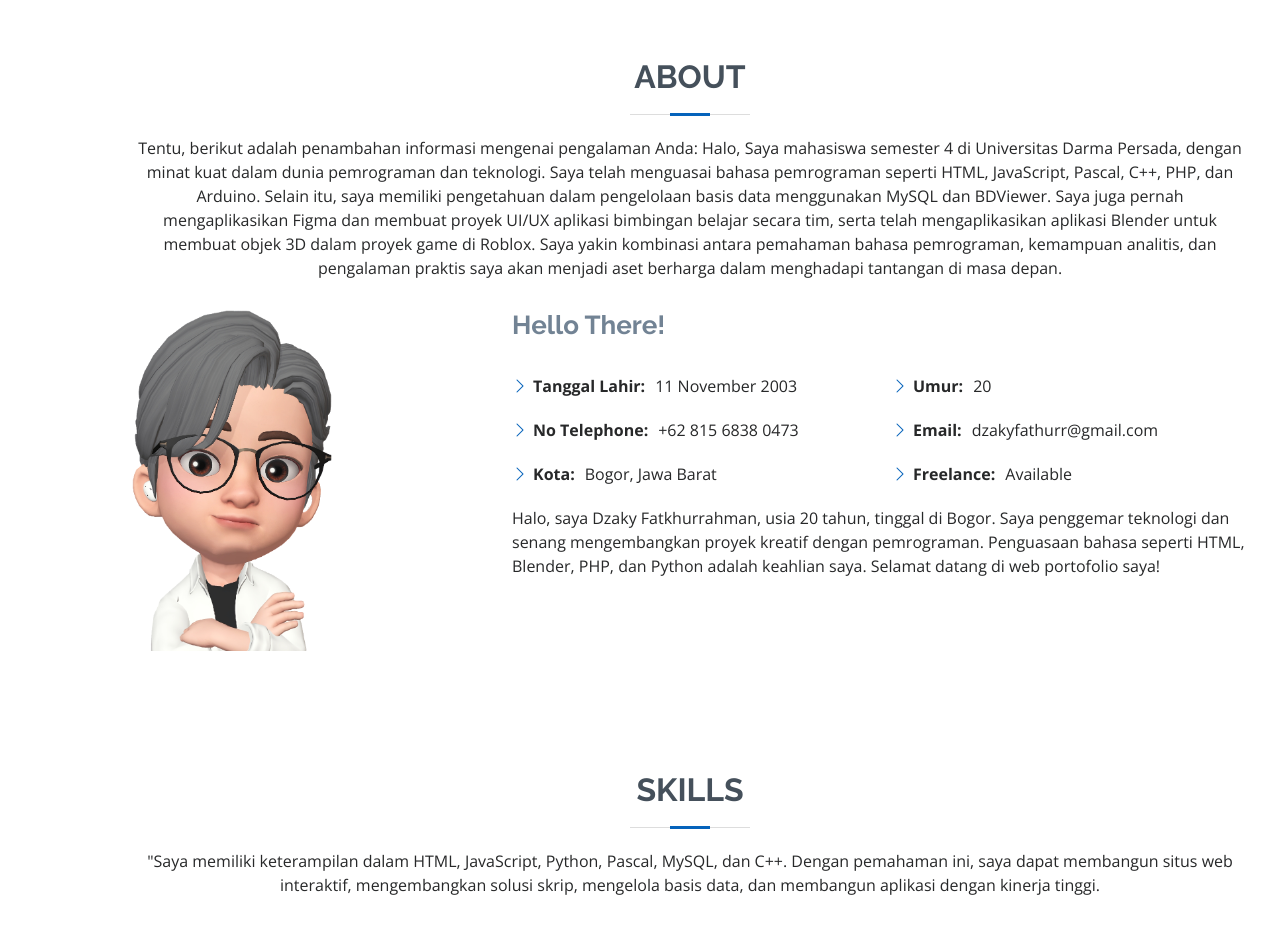
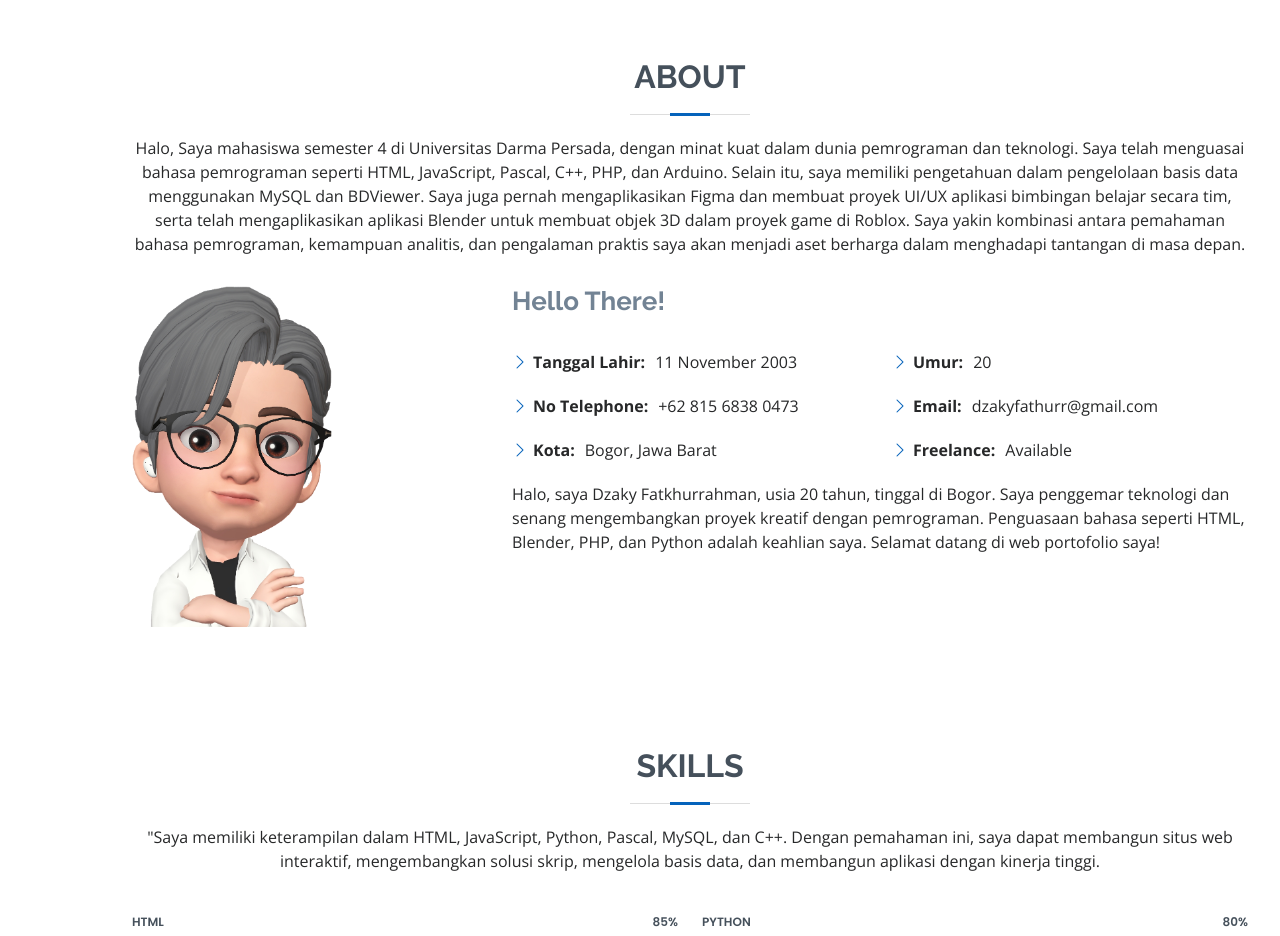
Before and after one commit to Fatkhurrahmann/Portofolio_Dzakyy, a plain HTML site: page index.html in a window 1280 px wide. Shown: the part 802-1738 px from the top of the page. Drawn offline with nearby package versions, Linux system fonts and the light colour scheme.

Commit message:
Update index.html

```diff
--- a/index.html
+++ b/index.html
@@ -72,9 +72,7 @@
 
         <div class="section-title">
           <h2>About</h2>
-          <p>Tentu, berikut adalah penambahan informasi mengenai pengalaman Anda:
-
-            Halo, Saya mahasiswa semester 4 di Universitas Darma Persada, dengan minat kuat dalam dunia pemrograman dan teknologi. Saya telah menguasai bahasa pemrograman seperti HTML, JavaScript, Pascal, C++, PHP, dan Arduino. Selain itu, saya memiliki pengetahuan dalam pengelolaan basis data menggunakan MySQL dan BDViewer. Saya juga pernah mengaplikasikan Figma dan membuat proyek UI/UX aplikasi bimbingan belajar secara tim, serta telah mengaplikasikan aplikasi Blender untuk membuat objek 3D dalam proyek game di Roblox. Saya yakin kombinasi antara pemahaman bahasa pemrograman, kemampuan analitis, dan pengalaman praktis saya akan menjadi aset berharga dalam menghadapi tantangan di masa depan.</p>
+          <p>Halo, Saya mahasiswa semester 4 di Universitas Darma Persada, dengan minat kuat dalam dunia pemrograman dan teknologi. Saya telah menguasai bahasa pemrograman seperti HTML, JavaScript, Pascal, C++, PHP, dan Arduino. Selain itu, saya memiliki pengetahuan dalam pengelolaan basis data menggunakan MySQL dan BDViewer. Saya juga pernah mengaplikasikan Figma dan membuat proyek UI/UX aplikasi bimbingan belajar secara tim, serta telah mengaplikasikan aplikasi Blender untuk membuat objek 3D dalam proyek game di Roblox. Saya yakin kombinasi antara pemahaman bahasa pemrograman, kemampuan analitis, dan pengalaman praktis saya akan menjadi aset berharga dalam menghadapi tantangan di masa depan.</p>
         </div>
 
         <div class="row">
@@ -307,7 +305,7 @@
                 <p>App</p>
                 <div class="portfolio-links">
                   <a href="assets/img/portfolio/portofolio-1.png" data-gallery="portfolioGallery" class="portfolio-lightbox" title="App 1"><i class="bx bx-plus"></i></a>
-                  <a href="portfolio-details.html" class="portfolio-details-lightbox" data-glightbox="type: external" title="Portfolio Details"><i class="bx bx-link"></i></a>
+                  <a href="portfolio-details.html" class="portfolio-details-lightbox" data-gli  ghtbox="type: external" title="Portfolio Details"><i class="bx bx-link"></i></a>
                 </div>
               </div>
             </div>
```
